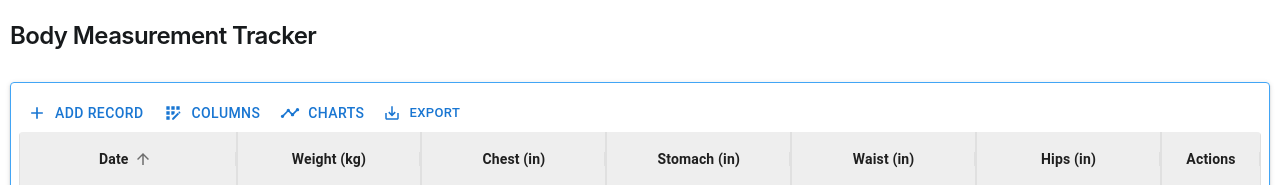
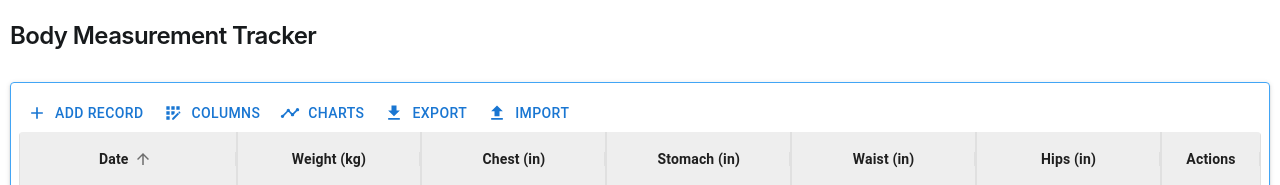
Before and after one commit to singhgautam7/Measurement-tracker, a React (Create React App) app: page / in a window 1280 px wide. Shown: the top 185 px of the page. Built offline with nearby package versions, Linux system fonts and the light colour scheme.

Commit message:
Added export functionality

```diff
--- a/package.json
+++ b/package.json
@@ -25,7 +25,8 @@
     "react-scripts": "5.0.1",
     "redux": "^4.2.1",
     "styled-components": "^5.3.11",
-    "web-vitals": "^2.1.4"
+    "web-vitals": "^2.1.4",
+    "xlsx": "^0.18.5"
   },
   "scripts": {
     "start": "react-scripts start",
--- a/src/components/DataTable.js
+++ b/src/components/DataTable.js
@@ -16,6 +16,9 @@ import {
     GridRowModes,
     GridRowEditStopReasons,
     GridEditInputCell,
+    gridFilteredSortedRowIdsSelector,
+    gridVisibleColumnFieldsSelector,
+    useGridApiContext,
 } from "@mui/x-data-grid";
 import { useGridApiRef } from "@mui/x-data-grid";
 import Button from "@mui/material/Button";
@@ -25,6 +28,8 @@ import CancelIcon from "@mui/icons-material/Close";
 import DeleteIcon from "@mui/icons-material/DeleteOutlined";
 import ColumnIcon from "@mui/icons-material/AppRegistration";
 import ChartIcon from "@mui/icons-material/Timeline";
+import FileDownloadIcon from "@mui/icons-material/FileDownload";
+import FileUploadIcon from "@mui/icons-material/FileUpload";
 import "./DataTable.css";
 import {
     convertStrToDateObj,
@@ -33,6 +38,7 @@ import {
 } from "../utils/dateUtil";
 import { getEmptyNewRowModal, getRandomString } from "../utils/generalUtil";
 import toast from "react-hot-toast";
+import * as XLSX from "xlsx";
 import ColumnsModal from "./ColumnsModal";
 import GraphModal from "./GraphModal";
 import DeleteRowConfirmation from "./DeleteRowConfirmation";
@@ -42,8 +48,10 @@ function CustomToolbar(props) {
         setData,
         setDataModesModel,
         columns,
+        rows,
         setOpenColumnsModal,
         setOpenGraphModal,
+        dataGridApiRef,
     } = props;
 
     const handleClick = () => {
@@ -59,6 +67,28 @@ function CustomToolbar(props) {
                 fieldToFocus: "Date",
             },
         }));
+    };
+
+    const handleExportClick = () => {
+        const rowsWithoutId = rows.map((row) => {
+            const { id, ...rest } = row; // Use object destructuring to exclude "id"
+            return rest;
+        });
+
+        const worksheet = XLSX.utils.json_to_sheet(rowsWithoutId);
+        XLSX.utils.sheet_add_aoa(worksheet, [columns.map((c) => c.name)], {
+            origin: "A1",
+        });
+
+        const workbook = XLSX.utils.book_new();
+        XLSX.utils.book_append_sheet(workbook, worksheet, "Sheet 1");
+        XLSX.writeFile(workbook, "measurementData.xlsx", { compression: true });
+    };
+
+    const handleImportClick = () => {
+        toast("Coming Soon!", {
+            icon: "👏",
+        });
     };
 
     return (
@@ -84,21 +114,35 @@ function CustomToolbar(props) {
             >
                 Charts
             </Button>
-            <GridToolbarExport
+            <Button
+                color="primary"
+                startIcon={<FileDownloadIcon />}
+                onClick={() => handleExportClick(true)}
+            >
+                Export
+            </Button>
+            <Button
+                color="primary"
+                startIcon={<FileUploadIcon />}
+                onClick={() => handleImportClick(true)}
+            >
+                Import
+            </Button>
+            {/* <GridToolbarExport
                 printOptions={{ disableToolbarButton: true }}
                 csvOptions={{
                     fileName: "myMeasurements",
                     delimiter: ";",
                     utf8WithBom: true,
                 }}
-            />
+            /> */}
         </GridToolbarContainer>
     );
 }
 
 const DataTable = () => {
     const dispatch = useDispatch();
-    const dataGridRef = useGridApiRef();
+    const dataGridApiRef = useGridApiRef();
     const columnsConfig = useSelector(selectColumns);
     const columns = columnsConfig.map((column) => column.name);
     const rows = useSelector(selectRows);
@@ -397,7 +441,7 @@ const DataTable = () => {
             )}
 
             <DataGrid
-                apiRef={dataGridRef}
+                apiRef={dataGridApiRef}
                 rows={data}
                 columns={gridColumns}
                 autoHeight
@@ -423,8 +467,10 @@ const DataTable = () => {
                         setData,
                         setDataModesModel,
                         columns,
+                        rows,
                         setOpenColumnsModal,
                         setOpenGraphModal,
+                        dataGridApiRef,
                     },
                 }}
                 sx={{
```
Also changed, not shown: 1 other file (tests, documents, lock files or other folders).
